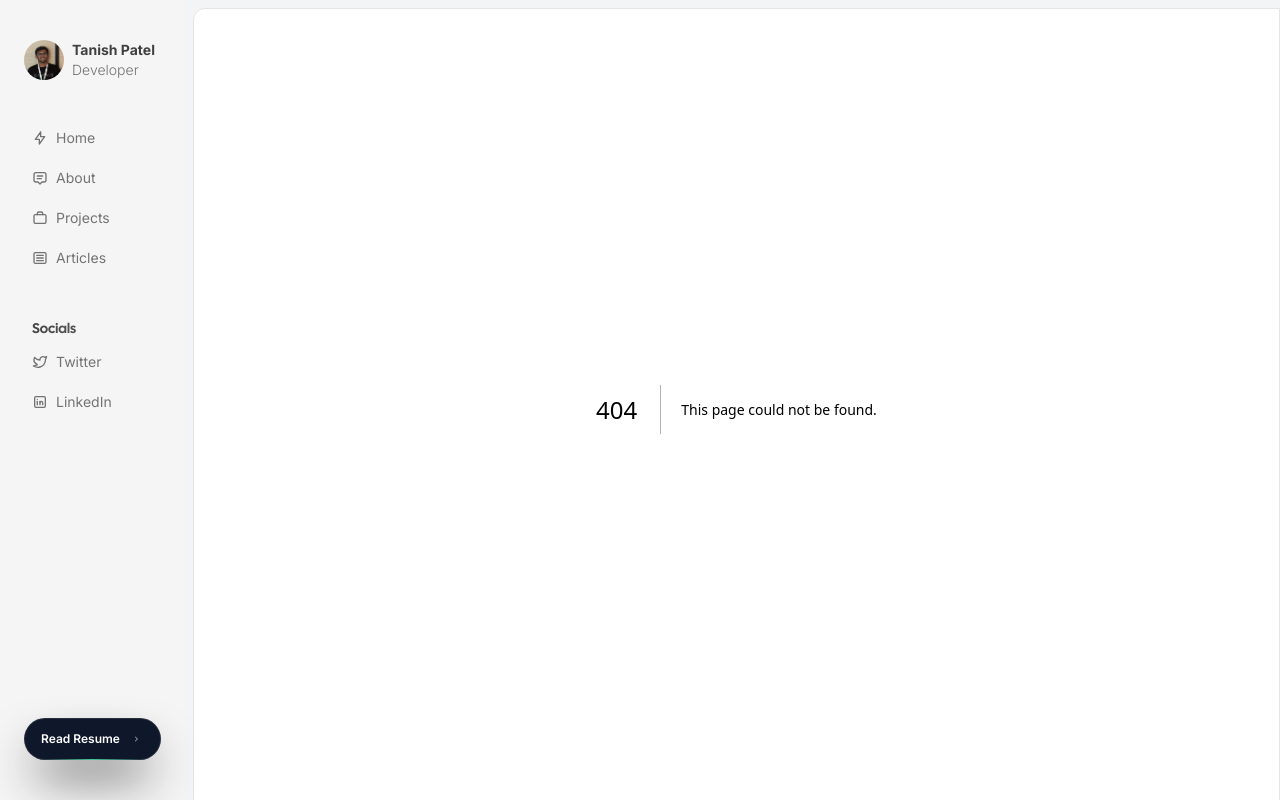
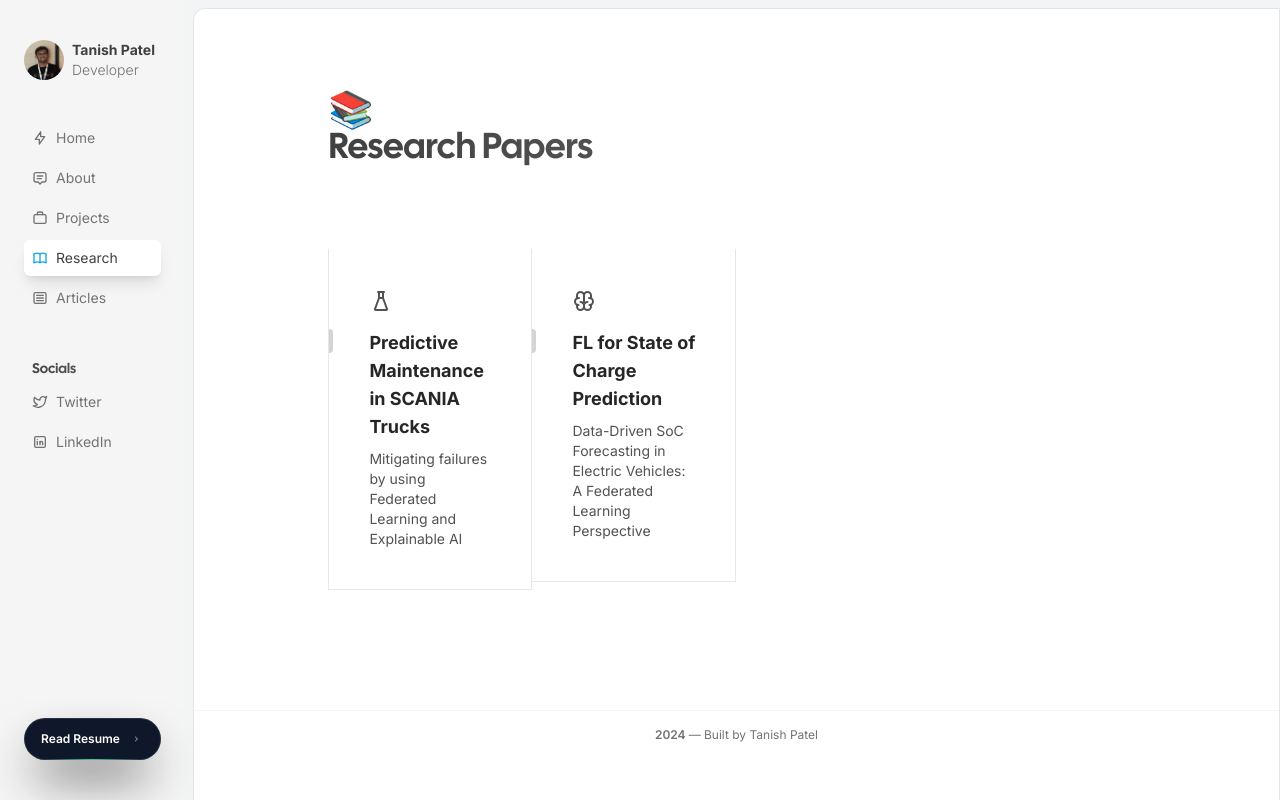
Before and after one commit to tanishpatel0106/portfolio-frontend, a Next.js app: page /research in a window 1280 px wide. Before the commit this address had no page. Built offline with nearby package versions, Linux system fonts and the light colour scheme.

Commit message:
Add research section with dynamic pages

```diff
--- /dev/null
+++ b/src/app/research/[slug]/page.tsx
@@ -0,0 +1,36 @@
+import { Container } from "@/components/Container";
+import { SingleProduct } from "@/components/Product";
+import { papers } from "@/constants/research";
+import { Paper } from "@/types/research";
+import { Metadata } from "next";
+import { redirect } from "next/navigation";
+
+type Props = {
+  params: { slug: string };
+};
+
+export async function generateMetadata({ params }: Props): Promise<Metadata> {
+  const paper = papers.find((p) => p.slug === params.slug);
+  if (paper) {
+    return {
+      title: paper.title,
+      description: paper.description,
+    };
+  }
+  return {
+    title: "Research | Tanish Patel",
+    description: "Research papers authored by Tanish Patel.",
+  };
+}
+
+export default function ResearchPage({ params }: { params: { slug: string } }) {
+  const paper = papers.find((p) => p.slug === params.slug);
+  if (!paper) {
+    redirect("/research");
+  }
+  return (
+    <Container>
+      {paper && <SingleProduct product={paper as any} />}
+    </Container>
+  );
+}
--- /dev/null
+++ b/src/app/research/page.tsx
@@ -0,0 +1,19 @@
+import { Container } from "@/components/Container";
+import { Heading } from "@/components/Heading";
+import { Metadata } from "next";
+import { ResearchGrid } from "@/components/ResearchGrid";
+
+export const metadata: Metadata = {
+  title: "Research | Tanish Patel",
+  description: "Research papers authored by Tanish Patel.",
+};
+
+export default function ResearchPage() {
+  return (
+    <Container>
+      <span className="text-4xl">📚</span>
+      <Heading className="font-black mb-10">Research Papers</Heading>
+      <ResearchGrid />
+    </Container>
+  );
+}
--- /dev/null
+++ b/src/components/ResearchGrid.tsx
@@ -0,0 +1,58 @@
+"use client";
+import { cn } from "../../lib/utils";
+import Link from "next/link";
+import { Paper } from "@/types/research";
+import { papers } from "@/constants/research";
+
+export function ResearchGrid() {
+  return (
+    <div className="grid grid-cols-1 md:grid-cols-2 lg:grid-cols-4  relative z-10 py-10 max-w-7xl mx-auto">
+      {papers.map((paper, index) => (
+        <Link href={`/research/${paper.slug}`} key={paper.slug}>
+          <Feature {...paper} index={index} />
+        </Link>
+      ))}
+    </div>
+  );
+}
+
+const Feature = ({
+  title,
+  description,
+  icon,
+  index,
+}: {
+  title: string;
+  description: string;
+  icon: React.ReactNode;
+  index: number;
+}) => {
+  return (
+    <div
+      className={cn(
+        "flex flex-col lg:border-r  py-10 relative group/feature dark:border-neutral-800",
+        (index === 0 || index === 4) && "lg:border-l dark:border-neutral-800",
+        index < 4 && "lg:border-b dark:border-neutral-800"
+      )}
+    >
+      {index < 4 && (
+        <div className="opacity-0 group-hover/feature:opacity-100 transition duration-200 absolute inset-0 h-full w-full bg-gradient-to-t from-neutral-100 dark:from-neutral-800 to-transparent pointer-events-none" />
+      )}
+      {index >= 4 && (
+        <div className="opacity-0 group-hover/feature:opacity-100 transition duration-200 absolute inset-0 h-full w-full bg-gradient-to-b from-neutral-100 dark:from-neutral-800 to-transparent pointer-events-none" />
+      )}
+      <div className="mb-4 relative z-10 px-10 text-neutral-600 dark:text-neutral-400">
+        {icon}
+      </div>
+      <div className="text-lg font-bold mb-2 relative z-10 px-10">
+        <div className="absolute left-0 inset-y-0 h-6 group-hover/feature:h-8 w-1 rounded-tr-full rounded-br-full bg-neutral-300 dark:bg-neutral-700 group-hover/feature:bg-blue-500 transition-all duration-200 origin-center" />
+        <span className="group-hover/feature:translate-x-2 transition duration-200 inline-block text-neutral-800 dark:text-neutral-100">
+          {title}
+        </span>
+      </div>
+      <p className="text-sm text-neutral-600 dark:text-neutral-300 max-w-xs relative z-10 px-10">
+        {description}
+      </p>
+    </div>
+  );
+};
--- a/src/constants/navlinks.tsx
+++ b/src/constants/navlinks.tsx
@@ -2,6 +2,7 @@ import {
   IconArticle,
   IconBolt,
   IconBriefcase2,
+  IconBook,
   IconMail,
   IconMessage2,
 } from "@tabler/icons-react";
@@ -23,6 +24,11 @@ export const navlinks = [
     icon: IconBriefcase2,
   },
   {
+    href: "/research",
+    label: "Research",
+    icon: IconBook,
+  },
+  {
     href: "/blog",
     label: "Articles",
     icon: IconArticle,
--- /dev/null
+++ b/src/constants/research.tsx
@@ -0,0 +1,53 @@
+import {
+  IconArticle,
+  IconBook,
+  IconFlask,
+  IconBrain,
+} from "@tabler/icons-react";
+import { Paper } from "@/types/research";
+
+export const papers: Paper[] = [
+  {
+    slug: "pmscania",
+    title: "Predictive Maintenance in SCANIA Trucks",
+    description:
+      "Mitigating failures by using Federated Learning and Explainable AI",
+    href: "https://drive.google.com/file/d/1ifI7p4PkfIVfg2vRjPw-sKFXm30l4Q8t/view?usp=drive_link",
+    thumbnail: "/images/diagram_minor.png",
+    images: ["/images/diagram_minor.png"],
+    icon: <IconFlask />,
+    content: (
+      <div>
+        <p>
+          Predictive maintenance is a vital approach in modern industries, enabling reduced downtime, optimized resources, and enhanced operational efficiency. This study develops a federated survival analysis framework augmented with explainable AI (XAI) to predict the Remaining Useful Life (RUL) of components and assess failure risks while preserving data privacy.
+        </p>
+        <p>
+          The framework leverages federated learning to aggregate insights from decentralized data across multiple clients. Three survival models—Random Survival Forest (RSF), Gradient Boosting Survival Analysis (GBSA), and Support Survival Vector Machines (SSVM)—were evaluated across 10 federated clients over 10 rounds. Model performance was assessed using the Concordance Index (C-index), where RSF outperformed the others with global training and testing C-index values of 0.7577 and 0.7376, respectively.
+        </p>
+        <p>
+          Explainability was achieved through SHAP, providing insights into feature contributions to model predictions. Key features were identified as critical predictors of survival outcomes. The RSF survivability plot demonstrated declining survival probabilities over time, enabling predictive maintenance planning.
+        </p>
+      </div>
+    ),
+  },
+  {
+    slug: "flsocpred",
+    title: "FL for State of Charge Prediction",
+    description:
+      "Data-Driven SoC Forecasting in Electric Vehicles: A Federated Learning Perspective",
+    href: "https://link.springer.com/book/9789819767939",
+    thumbnail: "/images/SOC_1.png",
+    images: ["/images/SOC_1.png", "/images/SOC_2.png"],
+    icon: <IconBrain />,
+    content: (
+      <div>
+        <p>
+          Electric Vehicles (EVs) are pivotal for sustainable transportation, but their widespread adoption is hindered by challenges in accurately estimating the State of Charge (SoC). This study explores federated learning to enhance SoC estimation in EVs.
+        </p>
+        <p>
+          Across multiple rounds of federated training, models showed consistent improvements in SoC prediction accuracy. Error metrics such as MSE and MAE decreased over time, demonstrating the effectiveness of the collaborative approach while maintaining data privacy.
+        </p>
+      </div>
+    ),
+  },
+];
--- /dev/null
+++ b/src/types/research.tsx
@@ -0,0 +1,11 @@
+export type Paper = {
+  slug: string;
+  title: string;
+  description: string;
+  href: string;
+  thumbnail: string;
+  images: string[];
+  icon: React.ReactNode;
+  stack?: string[];
+  content?: React.ReactNode;
+};
```
